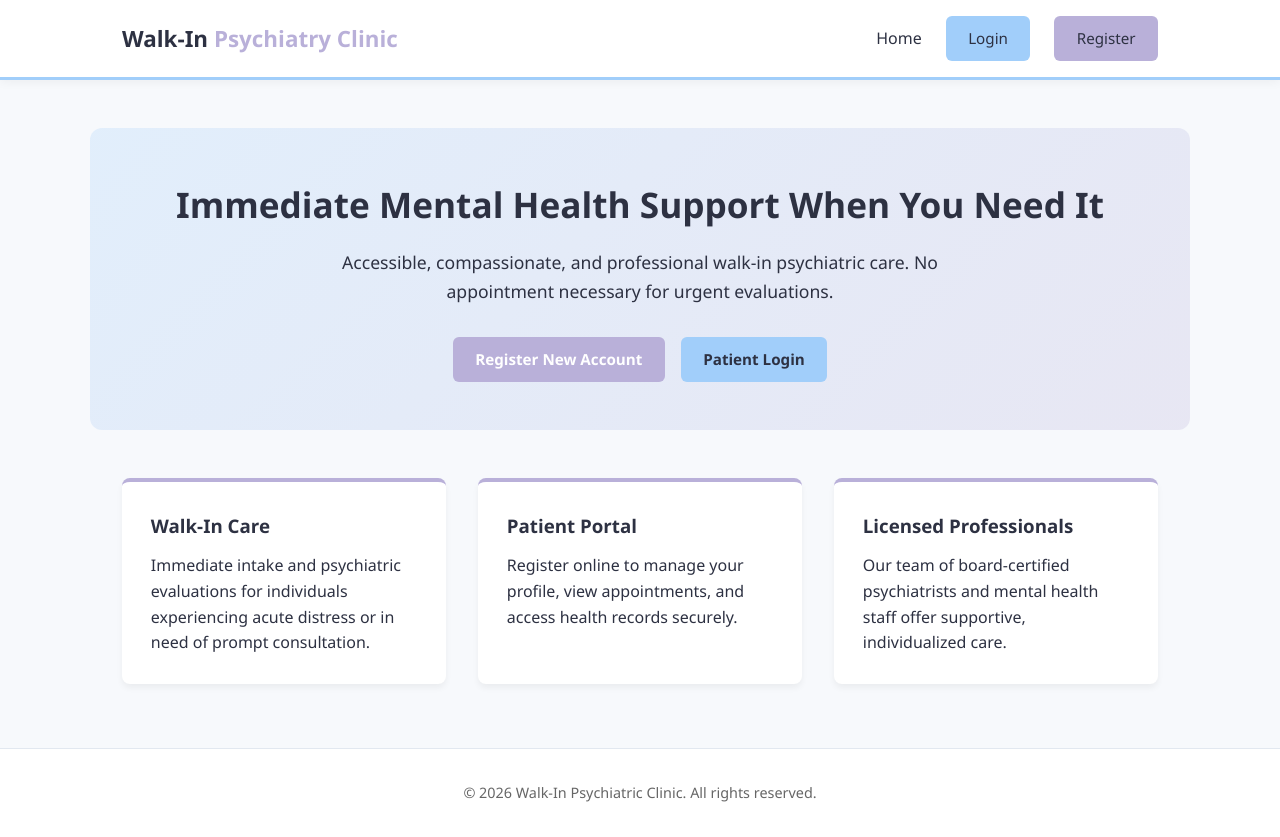
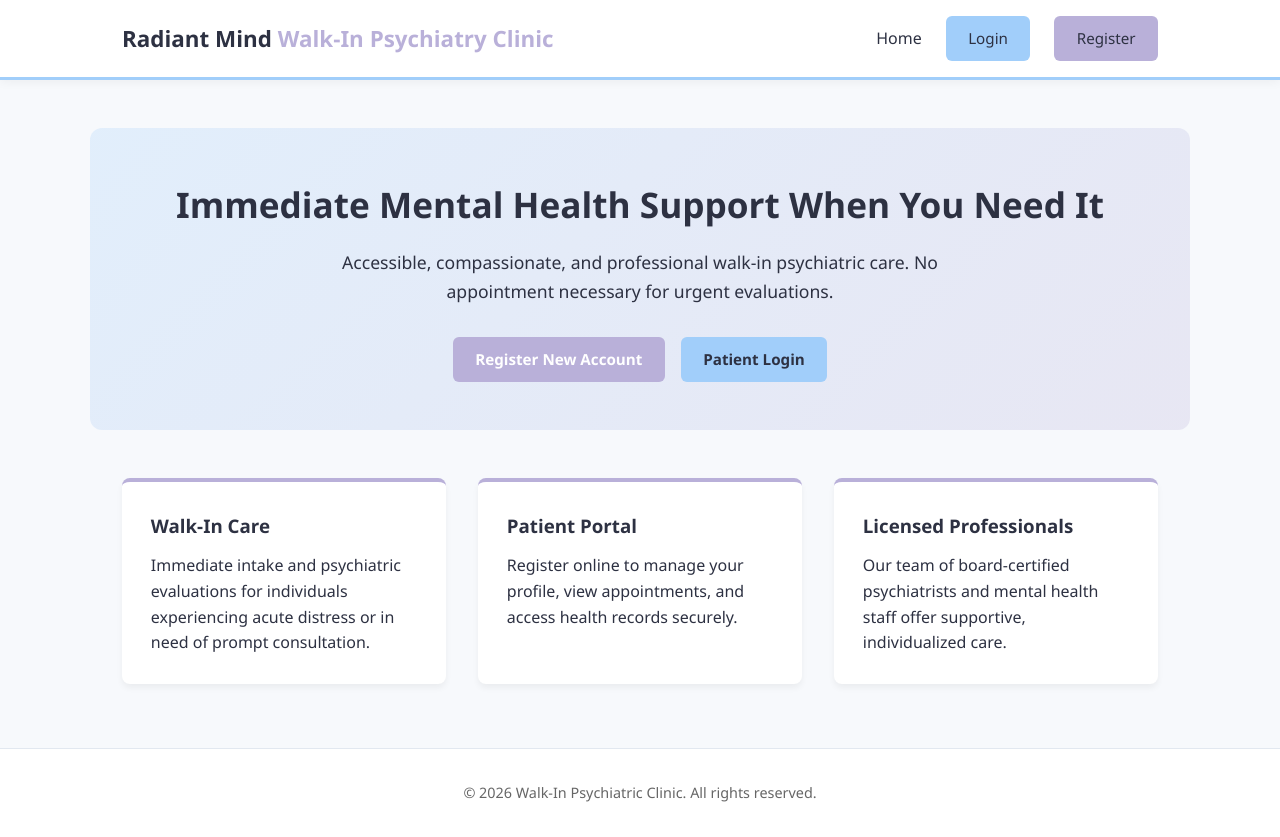
Before and after one commit to MarcSay346/WALK-IN-PSYCHIATRIC-CLINIC, a plain HTML site: page index.html in a window 1280 px wide. Drawn offline with Linux system fonts and the light colour scheme.

Commit message:
changed name

```diff
--- a/index.html
+++ b/index.html
@@ -12,7 +12,7 @@
   <header>
     <nav>
       <div class="logo">
-        Walk-In <span>Psychiatry Clinic</span>
+        Radiant Mind <span> Walk-In Psychiatry Clinic</span>
       </div>
       <ul class="nav-links">
         <li><a href="index.html">Home</a></li>
```
